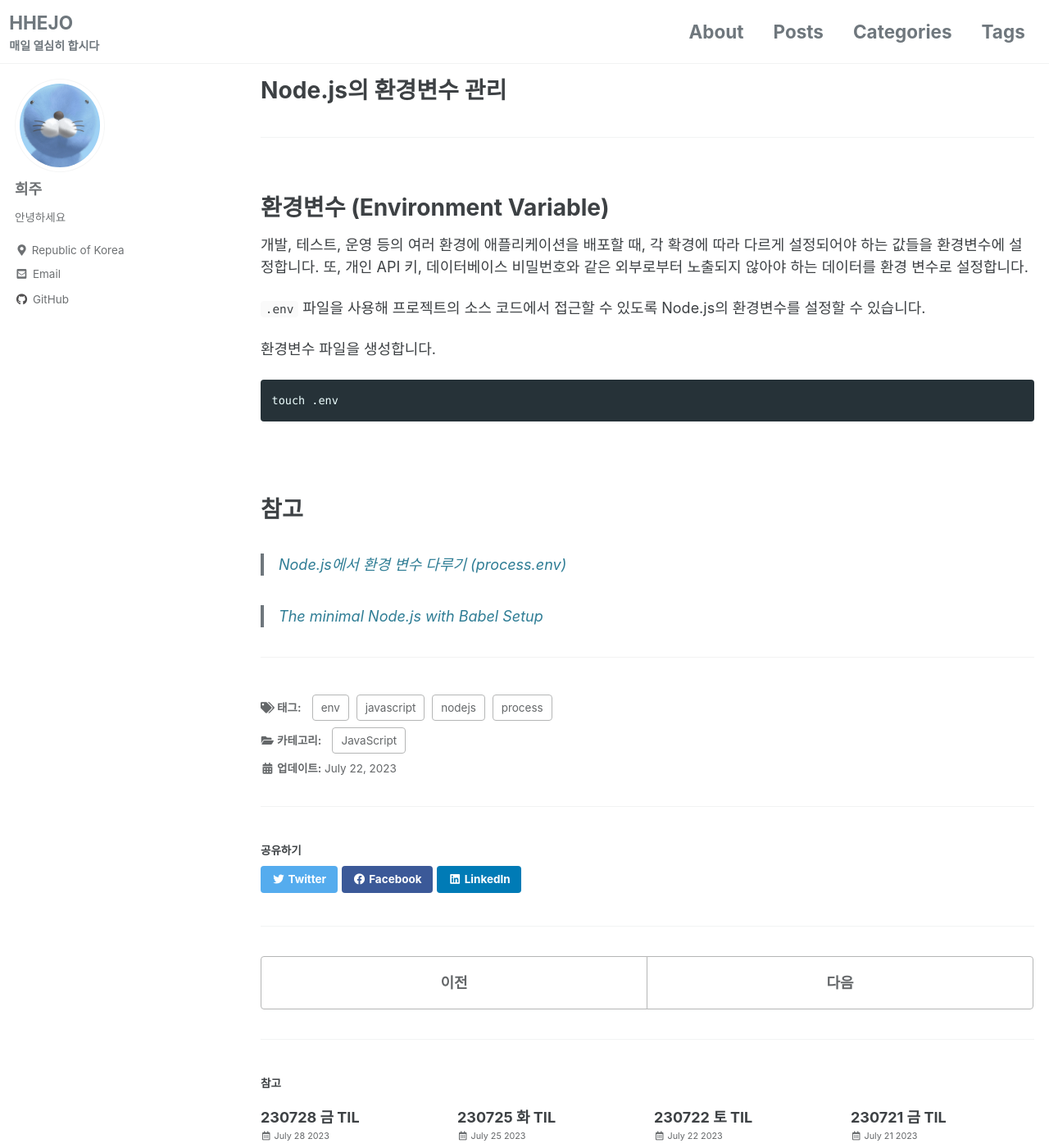
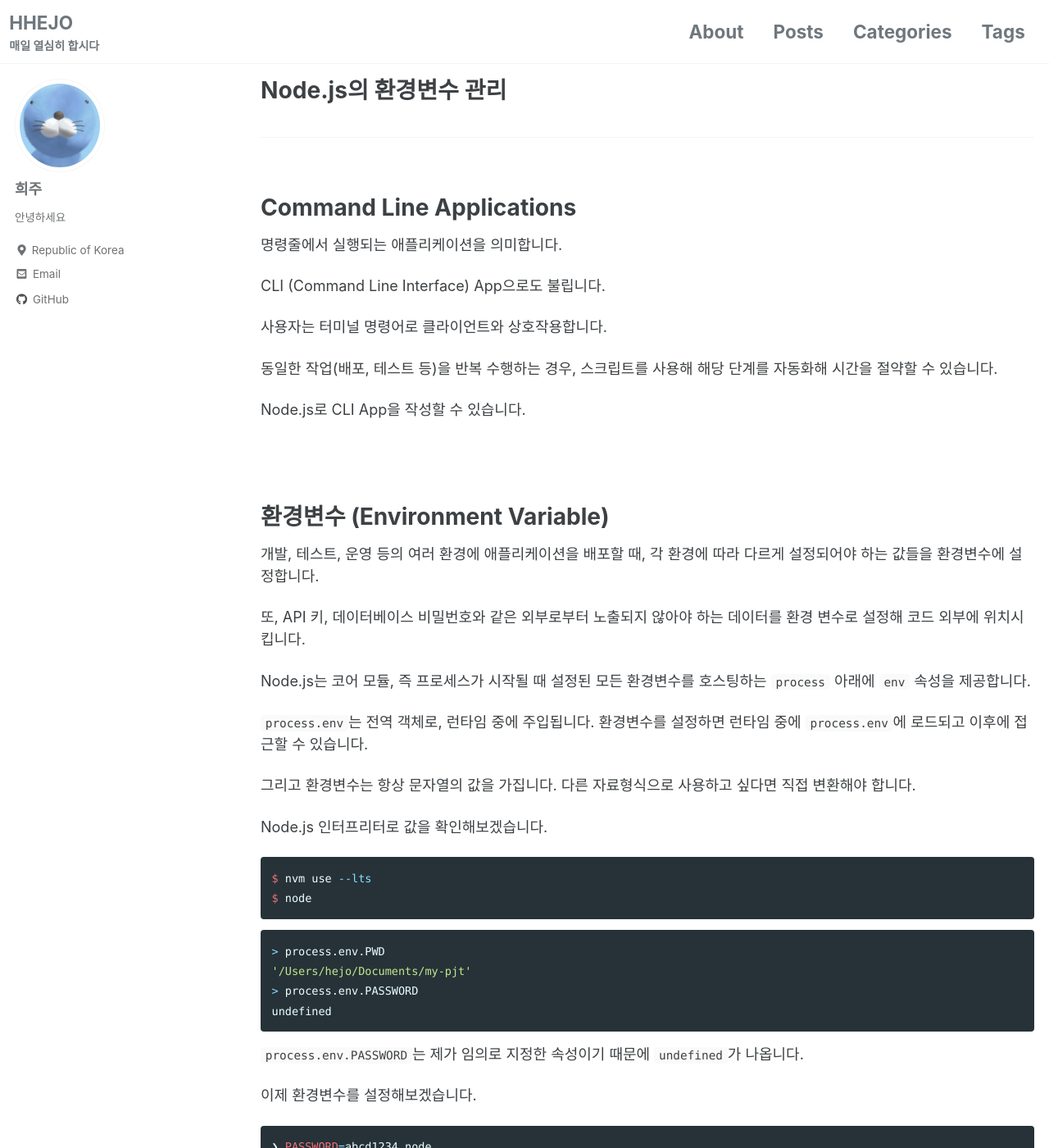
Before and after one commit to hhejo/hhejo-github-io-backup, a Jekyll site: the page built from _posts/javascript/2023-07-22-nodejs-env.md, in a window 1280 px wide and 1400 px high. Shown: the whole window at 82% size. Built offline with Jekyll 4.4.1, drawn with Linux system fonts in a browser that asks for light colours; cached includes are drawn as plain includes; some of the changed text lies outside the part shown.

Commit message:
Node.js의 환경변수 관리

````diff
--- a/_posts/javascript/2023-07-22-nodejs-env.md
+++ b/_posts/javascript/2023-07-22-nodejs-env.md
@@ -1,33 +1,195 @@
 ---
 title:  "Node.js의 환경변수 관리"
 date: 2023-07-22
-last_modified_at: 2023-07-22
-excerpt: "Node.js에서 환경변수를 관리하기 위한 .env와 process.env에 대해 알아보겠습니다."
+last_modified_at: 2023-07-29
+excerpt: "Node.js에서 환경변수를 관리하기 위한 process, .env, dotenv에 대해 알아보겠습니다."
 categories:
   - JavaScript
 tags:
-  - [javascript, nodejs, process, env]
+  - [javascript, nodejs, process, env, dotenv]
 ---
 
 ---
 
 <br>
 
+# Command Line Applications
+
+명령줄에서 실행되는 애플리케이션을 의미합니다.
+
+CLI (Command Line Interface) App으로도 불립니다.
+
+사용자는 터미널 명령어로 클라이언트와 상호작용합니다.
+
+동일한 작업(배포, 테스트 등)을 반복 수행하는 경우, 스크립트를 사용해 해당 단계를 자동화해 시간을 절약할 수 있습니다.
+
+Node.js로 CLI App을 작성할 수 있습니다.
+
+<br>
+<br>
+
 # 환경변수 (Environment Variable)
 
-개발, 테스트, 운영 등의 여러 환경에 애플리케이션을 배포할 때, 각 확경에 따라 다르게 설정되어야 하는 값들을 환경변수에 설정합니다. 또, 개인 API 키, 데이터베이스 비밀번호와 같은 외부로부터 노출되지 않아야 하는 데이터를 환경 변수로 설정합니다.
+개발, 테스트, 운영 등의 여러 환경에 애플리케이션을 배포할 때, 각 환경에 따라 다르게 설정되어야 하는 값들을 환경변수에 설정합니다.
+
+또, API 키, 데이터베이스 비밀번호와 같은 외부로부터 노출되지 않아야 하는 데이터를 환경 변수로 설정해 코드 외부에 위치시킵니다.
+
+Node.js는 코어 모듈, 즉 프로세스가 시작될 때 설정된 모든 환경변수를 호스팅하는 `process` 아래에 `env` 속성을 제공합니다.
+
+`process.env`는 전역 객체로, 런타임 중에 주입됩니다. 환경변수를 설정하면 런타임 중에 `process.env`에 로드되고 이후에 접근할 수 있습니다.
+
+그리고 환경변수는 항상 문자열의 값을 가집니다. 다른 자료형식으로 사용하고 싶다면 직접 변환해야 합니다.
+
+Node.js 인터프리터로 값을 확인해보겠습니다.
+
+```bash
+$ nvm use --lts
+$ node
+```
+
+```bash
+> process.env.PWD
+'/Users/hejo/Documents/my-pjt'
+> process.env.PASSWORD
+undefined
+```
+
+`process.env.PASSWORD`는 제가 임의로 지정한 속성이기 때문에 `undefined`가 나옵니다.
+
+이제 환경변수를 설정해보겠습니다.
+
+```bash
+❯ PASSWORD=abcd1234 node
+Welcome to Node.js v18.16.1.
+Type ".help" for more information.
+> process.env.PASSWORD
+'abcd1234'
+```
+
+지정하고싶은 환경변수의 값을 지정하고 그 뒤에 `node`로 인터프리터를 실행합니다.
+
+`process.env.PASSWORD`의 값이 잘 나오는 것을 볼 수 있습니다.
+
+또는 인터프리터 실행 중에 값을 대입해도 됩니다.
+
+```bash
+> process.env.PASSWORD=1234
+1234
+> process.env.PASSWORD
+'1234'
+```
+
+`delete`를 이용해 지울 수도 있습니다.
+
+```bash
+> delete process.env.PASSWORD
+true
+> process.env.PASSWORD
+undefined
+```
+
+하지만 CLI를 종료하고 `node`로만 실행하면 환경변수 값은 사라져있습니다. 해당 환경변수 값은 지정했을 때만 유효하기 때문에 매번 장황하게 명령줄에 작성하고 실행하는 것은 번거롭습니다.
+
+```bash
+$ node
+```
+
+```bash
+Welcome to Node.js v18.16.1.
+Type ".help" for more information.
+> process.env.PASSWORD
+undefined
+```
+
+`export` 명령어를 사용해 프로세스가 종료된 후 다시 실행해도 지정했던 환경변수의 값을 얻을 수 있습니다.
+
+```bash
+$ export PASSWORD=1234
+$ node
+```
+
+```bash
+Welcome to Node.js v18.16.1.
+Type ".help" for more information.
+> process.env.PASSWORD
+'1234'
+```
+
+그러나 명령줄을 실행했던 터미널을 종료하고 다시 똑같이 반복하면, `PASSWORD`의 값이 `undefined`가 나오게 됩니다.
+
+`.env` 파일과 `dotenv` 패키지를 사용해 환경변수를 관리하는 방법에 대해 알아보겠습니다.
+
+<br>
+<br>
+
+# dotenv
 
 `.env` 파일을 사용해 프로젝트의 소스 코드에서 접근할 수 있도록 Node.js의 환경변수를 설정할 수 있습니다.
 
-환경변수 파일을 생성합니다.
+그러나 Node.js는 기본적으로 `.env`의 파일을 로드하지 않으므로 `dotenv` 패키지를 사용해 해당 파일을 로드하여 환경변수 값에 접근해야 합니다.
+
+아래 명령을 입력해 설치합니다.
 
 ```bash
-touch .env
+npm install dotenv
 ```
 
+프로젝트 루트 폴더에 `.env` 파일을 생성합니다.
 
+```
+PASSWORD="1234"
+```
 
+## CJS
 
+```javascript
+require('dotenv').config();
+
+const { PASSWORD } = process.env;
+
+console.log(`PASSWORD: ${PASSWORD}`);
+```
+
+## ESM
+
+```javascript
+import dotenv from 'dotenv';
+
+dotenv.config();
+
+const { PASSWORD } = process.env;
+
+console.log(`PASSWORD: ${PASSWORD}`);
+```
+
+`dotenv.config()`를 환경변수에 접근하기 전에 빨리 호출해야 합니다.
+
+혹은 아래와 같이 작성합니다.
+
+```javascript
+import 'dotenv/config';
+```
+
+해당 파일을 모듈로 작동시킬 때, `dotenv`의 `config`가 선행되도록 해야합니다.
+
+## 주의
+
+`.env` 파일은 `.gitignore` 파일에 작성해 깃허브에 올라가지 않게 하는 것이 좋습니다.
+
+```
+.env
+```
+
+## 예시
+
+아래 예시처럼 `.env` 파일을 구성할 수 있습니다.
+
+```
+PORT = 8000
+NODE_ENV = development
+CLIENT_URL = "http://localhost:3000"
+DATABASE_URL = "..."
+```
 
 <br>
 <br>
@@ -36,6 +198,16 @@ touch .env
 
 > [Node.js에서 환경 변수 다루기 (process.env)](https://www.daleseo.com/js-node-process-env/)
 
+> [dotenv로 환경 변수를 .env 파일로 관리하기](https://www.daleseo.com/js-dotenv/)
+
 > [The minimal Node.js with Babel Setup](https://www.robinwieruch.de/minimal-node-js-babel-setup/)
 
+> [Reading Environment Variables From Node.js](https://www.geeksforgeeks.org/reading-environment-variables-from-node-js/)
+
+> [Node Environment Variables: Process env Node](https://www.knowledgehut.com/blog/web-development/node-environment-variables)
+
+> [Node.js process.env Property](https://www.geeksforgeeks.org/node-js-process-env-property/)
+
+> [Dotenv - npm](https://www.npmjs.com/package/dotenv)
+
 ---
````
